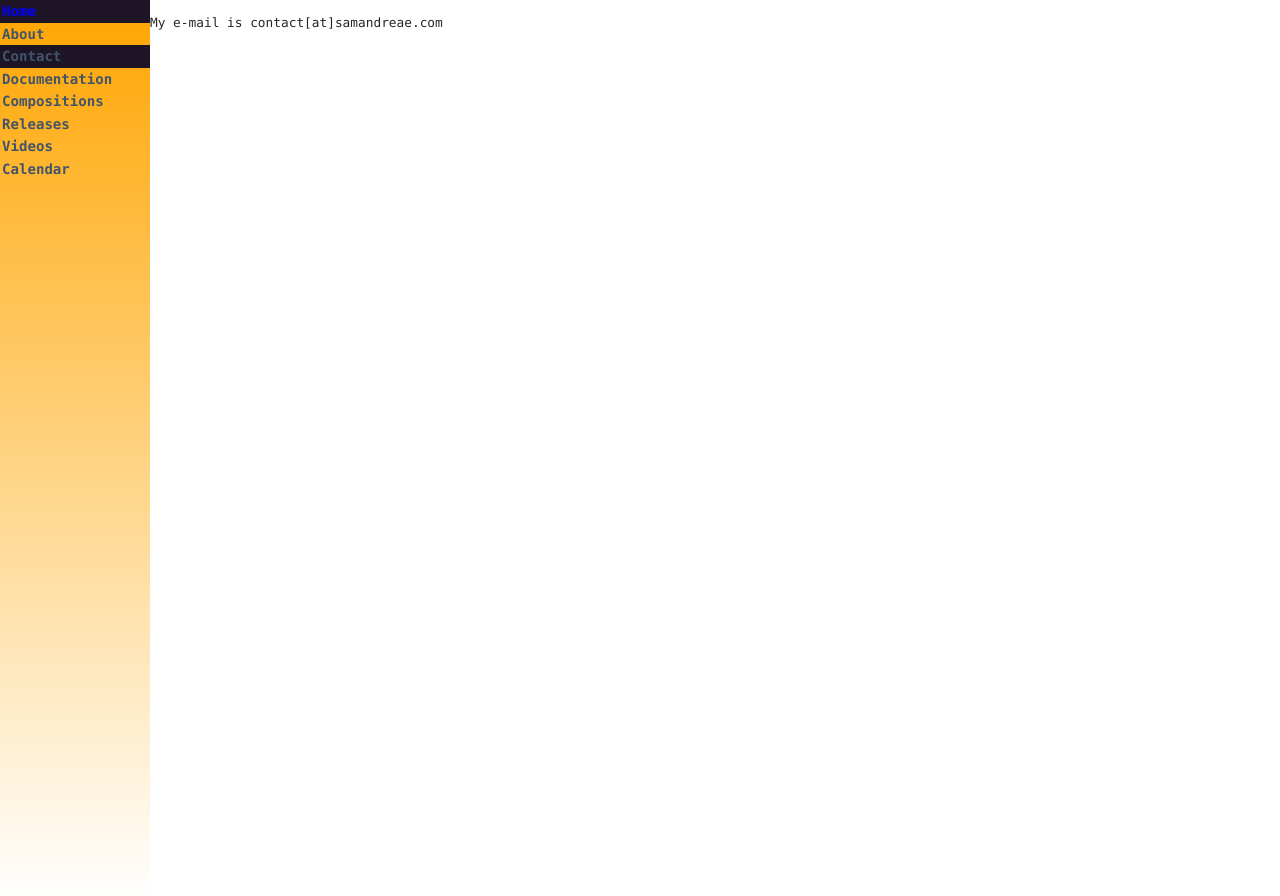
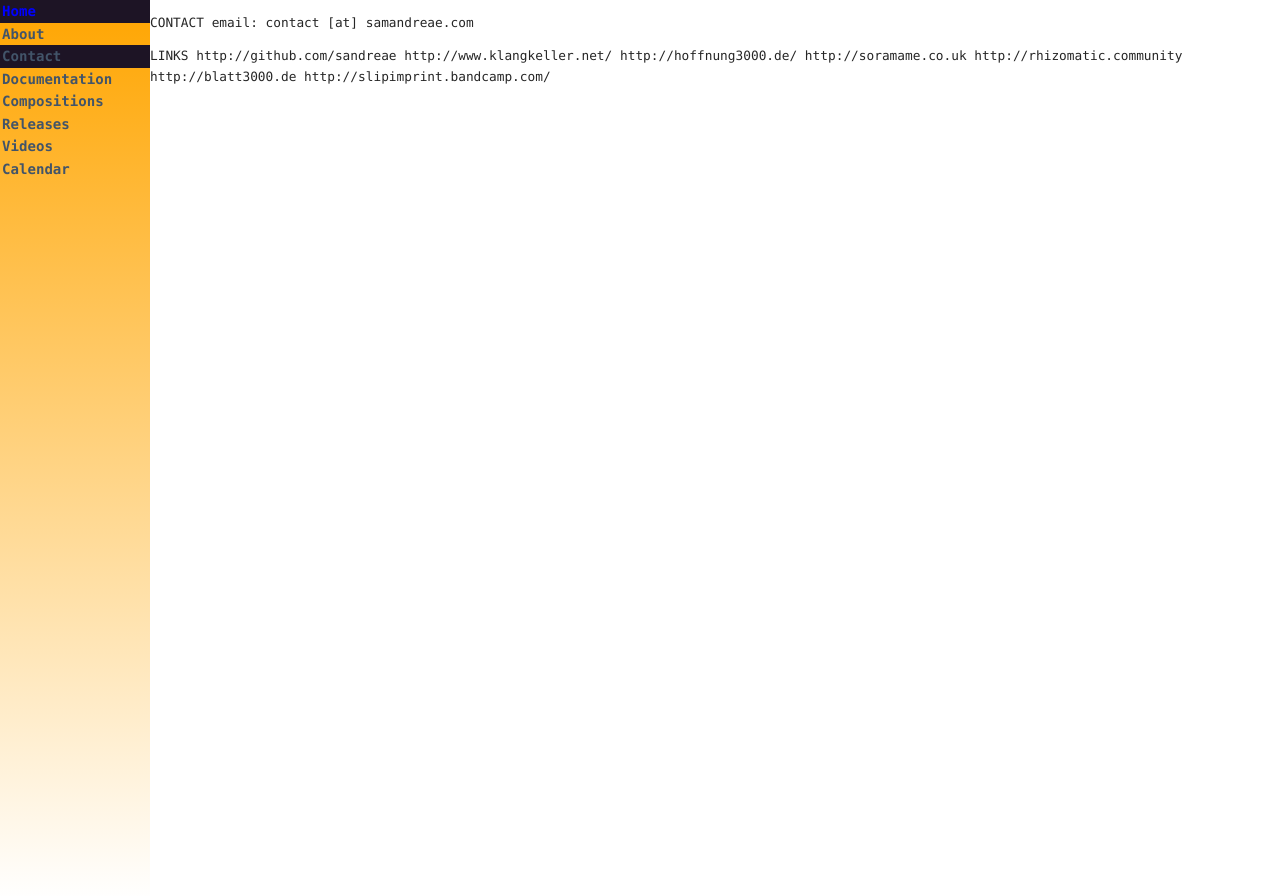
Before and after one commit to sandreae/sam-andreae-website, a Jekyll site: the page built from _pages/contact.md, in a window 1280 px wide. Shown: the top 896 px of the page. Built offline with Jekyll 4.4.1, drawn with Linux system fonts in a browser that asks for light colours.

Commit message:
lazy loading and update links

```diff
--- a/_layouts/default.html
+++ b/_layouts/default.html
@@ -8,5 +8,6 @@
 			{{ content }}
 		</article>
 	</main>
+	{% include lazyload.html %}
 </body>
 </html>
--- a/_layouts/documentation.html
+++ b/_layouts/documentation.html
@@ -7,7 +7,7 @@
 		{% if post.img %}
 		{% if post.link %}
 		<a href="{{post.link}}">
-			<img src="{{ site.baseurl }}/assets/img/{{post.img}}" alt="{{ post.title }}" class="img-big">
+			<img src="{{ site.baseurl }}/assets/img/happytom.png" data-echo="{{ site.baseurl }}/assets/img/{{post.img}}" alt="{{ post.title }}" class="img-big">
 		</a>
 		<br>
 		{% else %}
--- a/_pages/contact.md
+++ b/_pages/contact.md
@@ -4,4 +4,14 @@
 permalink: /contact/
 ---
 
-My e-mail is contact[at]samandreae.com
+CONTACT
+email: contact [at] samandreae.com
+
+LINKS
+http://github.com/sandreae
+http://www.klangkeller.net/
+http://hoffnung3000.de/
+http://soramame.co.uk
+http://rhizomatic.community
+http://blatt3000.de
+http://slipimprint.bandcamp.com/
--- a/index.html
+++ b/index.html
@@ -1,5 +1,4 @@
 ---
 layout: page
 ---
-
 <div id="background-img"></div>
```
Also changed, not shown: _includes/lazyload.html (added, +146 -0 lines), _layouts/compositions.html (+9 -13 lines), assets/img/happytom.png (added).
